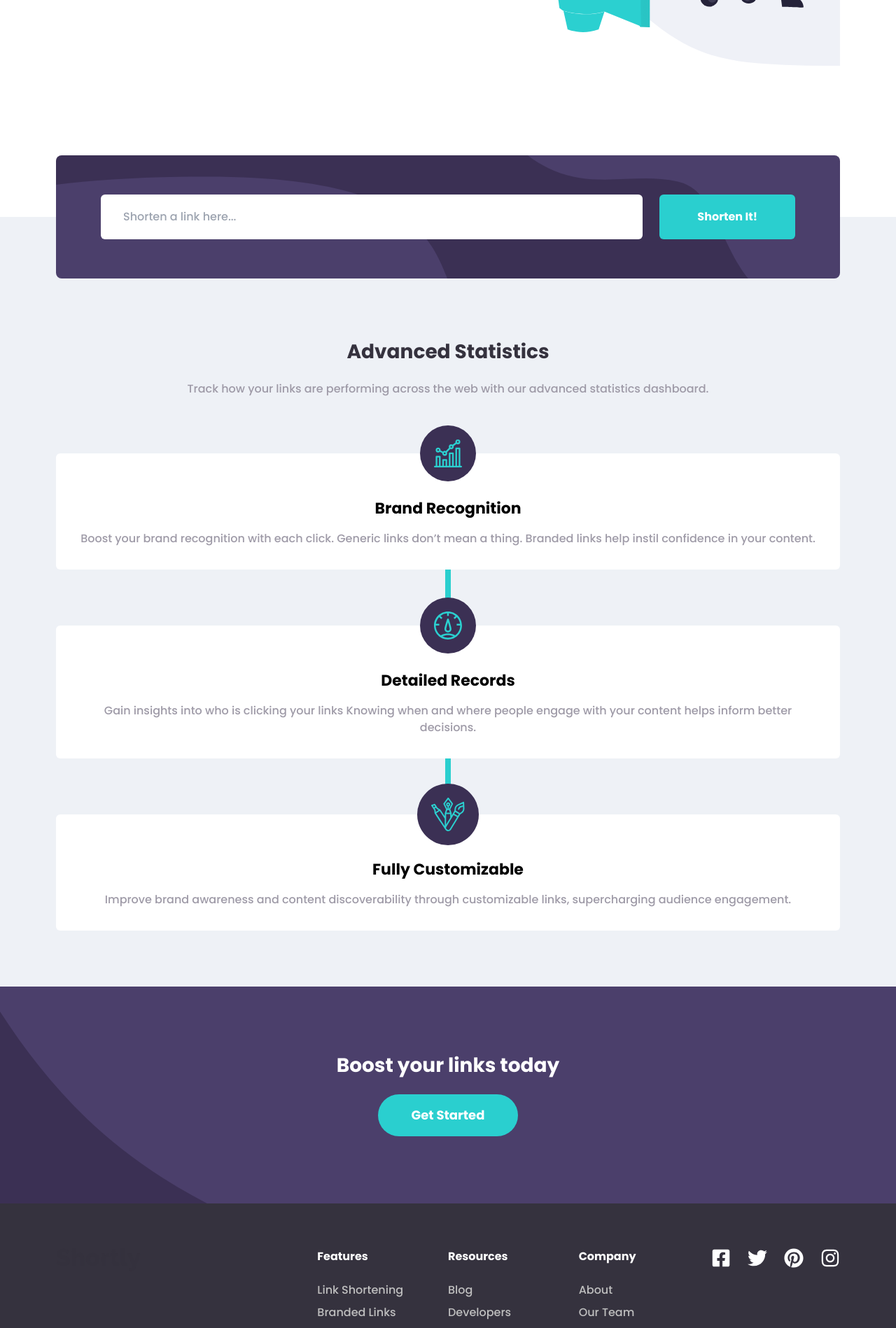
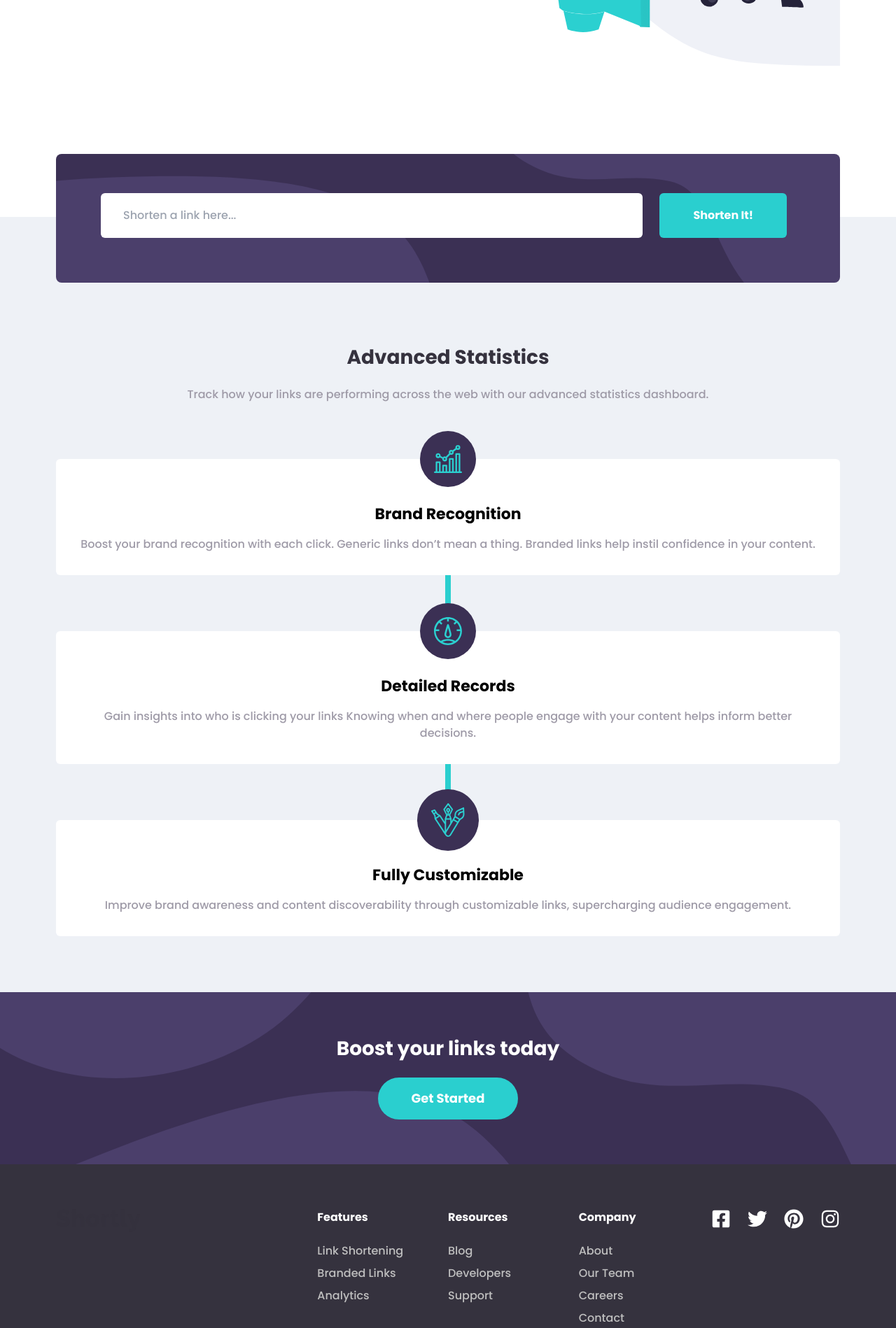
Before and after one commit to christycrt/url-shorten-api, a Next.js app: page / in a window 1280 px wide. Shown: the part 605-2503 px from the top of the page at 70% size. Built offline with nearby package versions, Linux system fonts and the light colour scheme.

Commit message:
[UPDATE] shorten link section

```diff
--- a/components/Features/InputLinkBox.tsx
+++ b/components/Features/InputLinkBox.tsx
@@ -54,20 +54,22 @@ const InputLinkBox: React.FC<Props> = ({ shortenLinks, setShortenLinks }) => {
       <div className="shorten-box">
         <div>
           <input
-            className={`bg-white px-3 py-3 rounded-md h-[56px] mb-1 w-[100%] outline-none lg:mb-0 lg:px-8 lg:py-8 ${
+            className={`bg-white px-3 py-3 rounded-md h-[64px] mb-1 w-[100%] outline-none lg:mb-2 lg:px-8 lg:py-8 ${
               errors.url ? "error" : ""
             }`}
             type="text"
             placeholder="Shorten a link here..."
             {...register("url", { required: true })}
           />
-          <p className="text-red italic text-sm">
+          <p className="text-red italic text-sm lg:absolute">
             {errors.url && "Please add a link"}
           </p>
         </div>
-        <Button type="submit" size="base" radius="base">
-          Shorten It!
-        </Button>
+        <div className="flex flex-col lg:flex lg:flex-row lg:h-[64px]">
+          <Button type="submit" size="base" radius="base">
+            Shorten It!
+          </Button>
+        </div>
       </div>
     </form>
   );
--- a/components/Features/ShortenLinkBox.tsx
+++ b/components/Features/ShortenLinkBox.tsx
@@ -24,19 +24,33 @@ const ShortenLinkBox: React.FC<Props> = ({ shortenLink }) => {
   return (
     <div className="shorten-link-box">
       <div>
-        <p className="text-very-dark-blue border-b border-gray p-3">
+        <p className="text-very-dark-blue border-b border-gray p-3 lg:border-0 lg:p-0">
           {shortenLink.url}
         </p>
       </div>
-      <div className="flex flex-col p-4">
-        <p className="text-cyan mb-3">https://{shortenLink.shortenLink}</p>
+      <div className="flex flex-col p-4 lg:flex-row lg:p-0 lg:items-center lg:space-x-6">
+        <p className="text-cyan mb-3 lg:mb-0">
+          https://{shortenLink.shortenLink}
+        </p>
         <CopyToClipboard
           text={shortenLink.shortenLink}
-          onCopy={() => setCopy(true)}
+          onCopy={() => {
+            console.log(copy);
+            setCopy(true);
+          }}
         >
-          <Button size="sm" radius="base" disable={copy}>
-            {copy ? "Copied!" : "Copy"}
-          </Button>
+          <div>
+            <div className="flex flex-col lg:hidden">
+              <Button size="sm" radius="base" disable={copy}>
+                {copy ? "Copied!" : "Copy"}
+              </Button>
+            </div>
+            <div className="hidden lg:block">
+              <Button size="s-sm" radius="base" disable={copy}>
+                {copy ? "Copied!" : "Copy"}
+              </Button>
+            </div>
+          </div>
         </CopyToClipboard>
       </div>
     </div>
--- a/components/Features/ShortenLinkList.tsx
+++ b/components/Features/ShortenLinkList.tsx
@@ -11,7 +11,7 @@ const ShortenLinkList = () => {
   >([]);
 
   return (
-    <div className="space-y-6">
+    <div className="space-y-6 -translate-y-[90px]">
       <InputLinkBox
         shortenLinks={shortenLinks}
         setShortenLinks={setShortenLinks}
--- a/styles/features.scss
+++ b/styles/features.scss
@@ -1,10 +1,10 @@
 .shorten-box {
-  @apply flex flex-col p-6 space-y-4 rounded-lg bg-no-repeat bg-dark-violet bg-right-top -translate-y-1/2
+  @apply flex flex-col p-6 space-y-4 rounded-lg bg-no-repeat bg-dark-violet bg-right-top
   bg-shorten-sm lg:bg-shorten-lg lg:grid lg:grid-cols-[4fr_1fr] lg:gap-6 lg:px-16 lg:py-14 lg:space-y-0 lg:bg-cover;
 }
 
 .shorten-link-box {
-  @apply flex flex-col rounded-lg bg-white -translate-y-1/2;
+  @apply flex flex-col rounded-lg bg-white lg:flex-row lg:justify-between lg:items-center lg:py-4 lg:px-8;
 }
 
 input.error {
@@ -16,7 +16,5 @@ input.error::placeholder {
 }
 
 .boost-box {
-  @apply bg-dark-violet bg-no-repeat bg-right-top py-24 px-8;
-  background-image: url("../assets/bg-boost-mobile.svg");
-  background-size: 100% auto;
+  @apply bg-dark-violet bg-no-repeat bg-center py-24 px-8 bg-boost-sm lg:bg-boost-lg bg-cover lg:py-16;
 }
--- a/tailwind.config.js
+++ b/tailwind.config.js
@@ -4,6 +4,7 @@ module.exports = {
     extend: {},
     colors: {
       cyan: "hsl(180, 66%, 49%)",
+     "cyan-hover": "hsl(180, 66%, 72%)",
       "dark-violet": "hsl(257, 27%, 26%)",
       red: "hsl(0, 87%, 67%)",
       gray: "hsl(0, 0%, 75%)",
@@ -19,7 +20,7 @@ module.exports = {
       lg: ["18px", "28px"],
       xl: ["22px", "30px"],
       "2xl": ["28px", "34px"],
-      "3xl": ["42px", "1.2"],
+      "3xl": ["38px", "1.2"],
       "4xl": ["80px", 1.2],
     },
     container: {
@@ -32,6 +33,8 @@ module.exports = {
     backgroundImage: {
       "shorten-sm": "url('../assets/bg-shorten-mobile.svg')",
       "shorten-lg": "url('../assets/bg-shorten-desktop.svg')",
+      "boost-sm": "url('../assets/bg-boost-mobile.svg')",
+      "boost-lg": "url('../assets/bg-boost-desktop.svg')",
     },
   },
   plugins: [],
```
